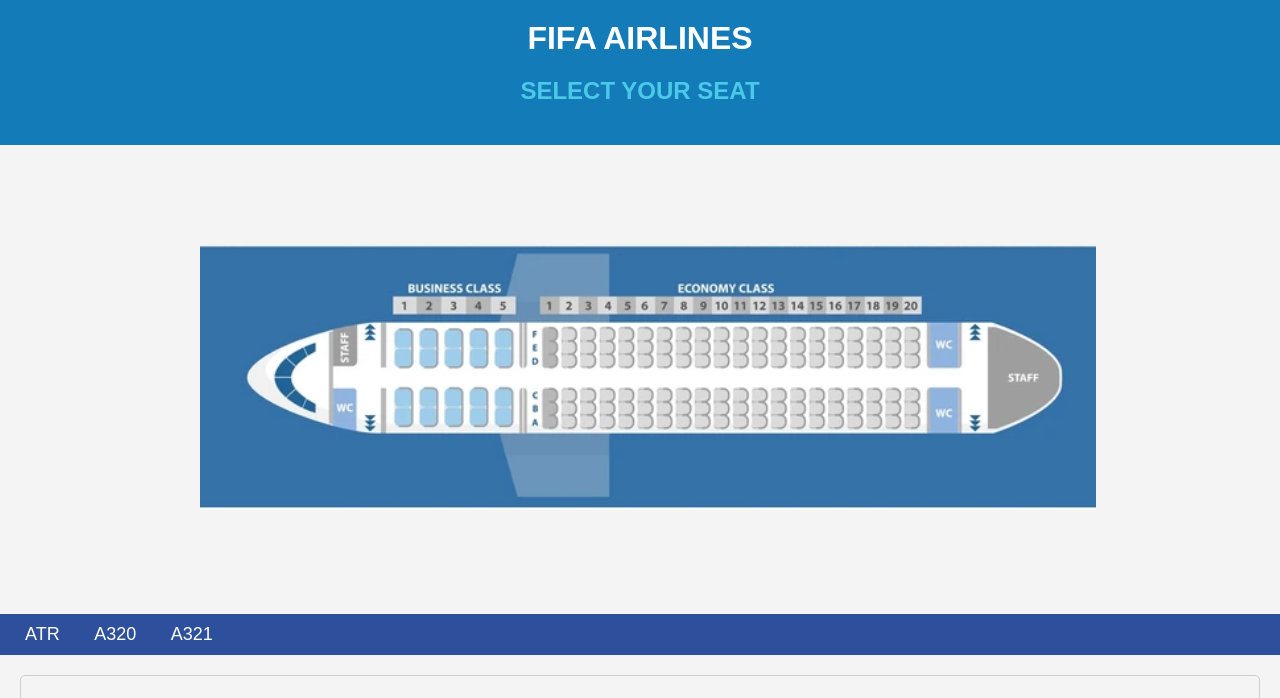
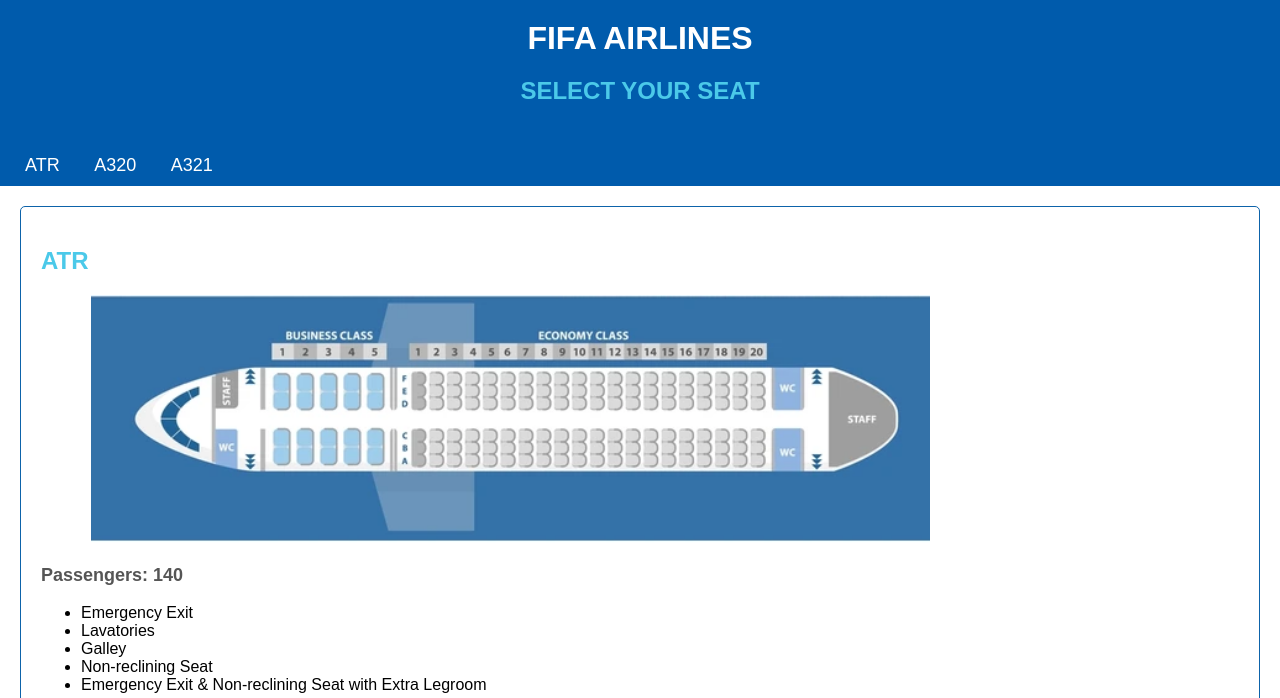
Before and after one commit to FarisaCA/css, a PHP site: page /seat.html in a window 1280 px wide. Shown: the top 698 px of the page. Run offline with PHP 8.4, Linux system fonts and the light colour scheme.

Commit message:
changes in manage flight,seat

```diff
--- a/manage_flight.php
+++ b/manage_flight.php
@@ -1,7 +1,7 @@
 <!DOCTYPE html>
 <html>
 <head>
-    <link rel="stylesheet" href="manageflight.css">
+    <link rel="stylesheet" href="./manageflight.css">
     <title>Manage Flight</title>
 
 </head>
--- a/seat.html
+++ b/seat.html
@@ -10,10 +10,10 @@
             font-family: Arial, sans-serif;
             margin: 0;
             padding: 0;
-            background-color: #f4f4f4;
+            background-color: #ffffff;
         }
         header {
-            background-color: #127bb8;
+            background-color: #005bac;
             color: #fff;
             padding: 20px 0;
             text-align: center;
@@ -25,16 +25,16 @@
             max-width: 1000px;
             margin: 20px auto;
             padding: 20px;
-            background-color: #fff;
+            background-color: #07539b;
             box-shadow: 0 0 10px rgba(0, 0, 0, 0.1);
         }
-        .content {
+        /*.content {
             text-align: center;
             padding: 50px;
         }
         .content h2 {
             color: #333;
-        }
+        }*/
         .content p {
             color: #555;
             font-size: 18px;
@@ -42,15 +42,11 @@
         img {
            width: 70%;
            height: auto;
-          position: right;
-          margin: -100px auto;
-          padding: 200px;
+          margin: -50px auto;
+          padding: 50px;
         }
-        body {
-                    font-family: Arial, sans-serif;
-                }
                 .navbar {
-                    background-color: #2d4f9c;
+                background-color: #005bac;
                     padding: 10px;
                 }
                 .navbar a {
@@ -66,7 +62,7 @@
                     display: none;
                     margin: 20px;
                     padding: 20px;
-                    border: 1px solid #ccc;
+                    border: 1px solid #0d63aa;
                     border-radius: 5px;
                 }
                 h2 {
@@ -82,12 +78,13 @@
                 .active {
                     display: block;
                 }
+
     </style>
      <header>
         <h1>FIFA AIRLINES</h1>
         <h2>SELECT YOUR SEAT</h2>
     </header>
-    <img src="./airplane-flight.png" width="900" height="200">
+
     </head>
         <body>
 
@@ -101,10 +98,9 @@
             <!-- ATR Section -->
             <div class="content" id="atr">
                 <h2>ATR</h2>
-                <p>Total Passengers: 140</p>
-
-                <div class="features">
-                    <p><strong>Aircraft Features:</strong></p>
+                   <div class="features">
+                    <img src="./airplane-flight.png" width="700" height="200" \n>
+                    <p><strong>Passengers: 140</strong></p>
                     <ul>
                         <li>Emergency Exit</li>
                         <li>Lavatories</li>
@@ -117,17 +113,16 @@
                 <div class="seating-plan">
                     <p><strong>Seating Plan:</strong></p>
                     <img src="./atr_seating_plan.png.html" alt="ATR Seating Plan">
-                    <p>This aircraft has 78 seats in an all-economy class configuration. Rows 1 and 2 are extra legroom seats. The emergency exits are located next to rows 1 and 2.</p>
+                    <p>This aircraft has 140 seats in an all-economy class configuration. Rows 1 and 2 are extra legroom seats. The emergency exits are located next to rows 1 and 2.</p>
                 </div>
             </div>
 
             <!-- A320 Section -->
             <div class="content" id="a320">
                 <h2>A320</h2>
-                <p>Number of Fleet: 100</p>
-                <p>Total Passengers: 180</p>
-
                 <div class="features">
+                <img src="./airplane-flight.png" width="700" height="200" \n>
+                <p>Total Passengers: 140</p>
                     <p><strong>Aircraft Features:</strong></p>
                     <ul>
                         <li>Multiple Emergency Exits</li>
@@ -141,17 +136,16 @@
                 <div class="seating-plan">
                     <p><strong>Seating Plan:</strong></p>
                     <img src="a320_seating_plan.png" alt="A320 Seating Plan">
-                    <p>This aircraft has 180 seats in an all-economy class configuration. Emergency exits are located at the wings and next to row 1.</p>
+                    <p>This aircraft has 140 seats in an all-economy class configuration. Emergency exits are located at the wings and next to row 1.</p>
                 </div>
             </div>
 
             <!-- A321 Section -->
             <div class="content" id="a321">
                 <h2>A321</h2>
-                <p>Number of Fleet: 50</p>
-                <p>Total Passengers: 220</p>
-
                 <div class="features">
+                <img src="./airplane-flight.png" width="700" height="200" \n>
+                <p>Total Passengers: 14s0</p>
                     <p><strong>Aircraft Features:</strong></p>
                     <ul>
                         <li>Multiple Emergency Exits</li>
@@ -165,7 +159,7 @@
                 <div class="seating-plan">
                     <p><strong>Seating Plan:</strong></p>
                     <img src="a321_seating_plan.png" alt="A321 Seating Plan">
-                    <p>This aircraft has 220 seats in an all-economy class configuration. Emergency exits are located at the wings and front and rear of the aircraft.</p>
+                    <p>This aircraft has 140 seats in an all-economy class configuration. Emergency exits are located at the wings and front and rear of the aircraft.</p>
                 </div>
             </div>
 
```
Also changed, not shown: helo-style.css (+10 -0 lines), helo.html (+4 -6 lines), manageflight.css (+8 -6 lines), seat-style.css (+7 -1 lines).
